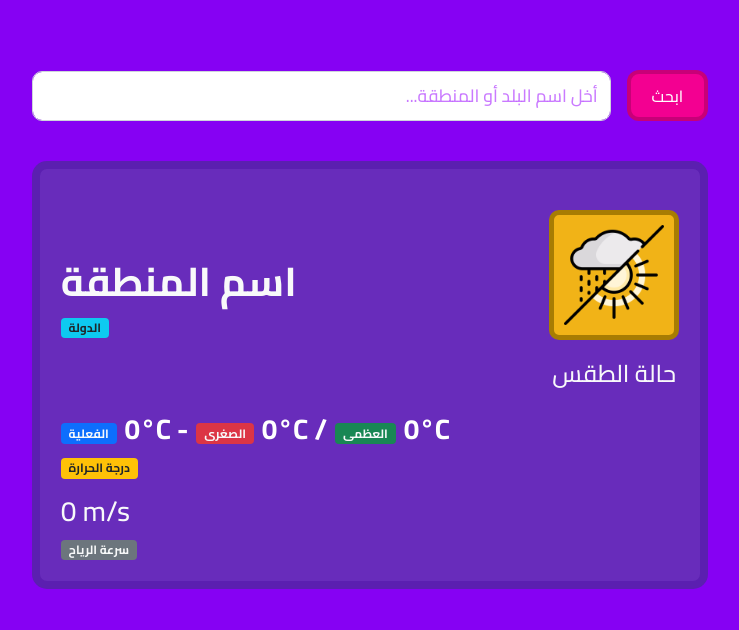
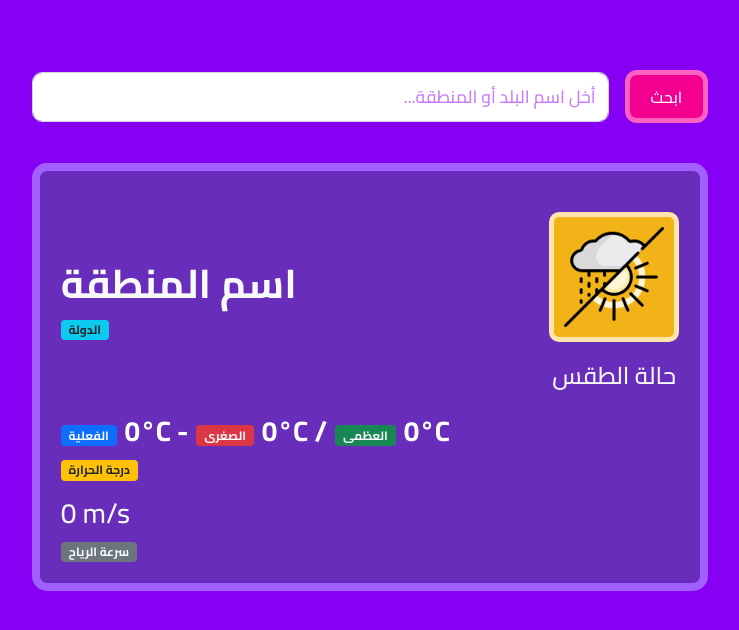
Before and after one commit to a7m3d000/WeatherApp, a Next.js app: page / in a window 1280 px wide. Shown: the top 630 px of the page, without its empty margins (270-1009 px from the left). Built offline with nearby package versions, Linux system fonts and the light colour scheme.

Commit message:
15th commit

```diff
--- a/components/Input.jsx
+++ b/components/Input.jsx
@@ -50,7 +50,7 @@ function Input({ onInput }) {
           background-color: var(--search-btn-background-color);
           color: #fff;
           font-weight: 500;
-          border: 4px solid var(--search-btn-border-color);
+          border: 5px solid var(--search-btn-border-color);
           background-color: var(--search-btn-background-color);
           border-radius: 12px;
           transition: 0.5s;
--- a/styles/tokens.css
+++ b/styles/tokens.css
@@ -5,11 +5,11 @@
   --input-placeholder-color: #9900ffbe;
   --input-shadow-color: #ff008c9d;
   --search-btn-background-color: #ff0087e6;
-  --search-btn-border-color: #c30075e3;
+  --search-btn-border-color: #fd60bf;
   --btn-hover-color: #dd0085;
   --search-btn-shadow-color: #8ba2c67c;
   --body-background-color: #475c7e7a;
-  --body-border-color: #591eade3;
+  --body-border-color: #a25fff;
   --state-icon-background-color: #ffc107e8;
-  --state-icon-border-color: #9b7400db;
+  --state-icon-border-color: #fff0cad6;
 }
```
